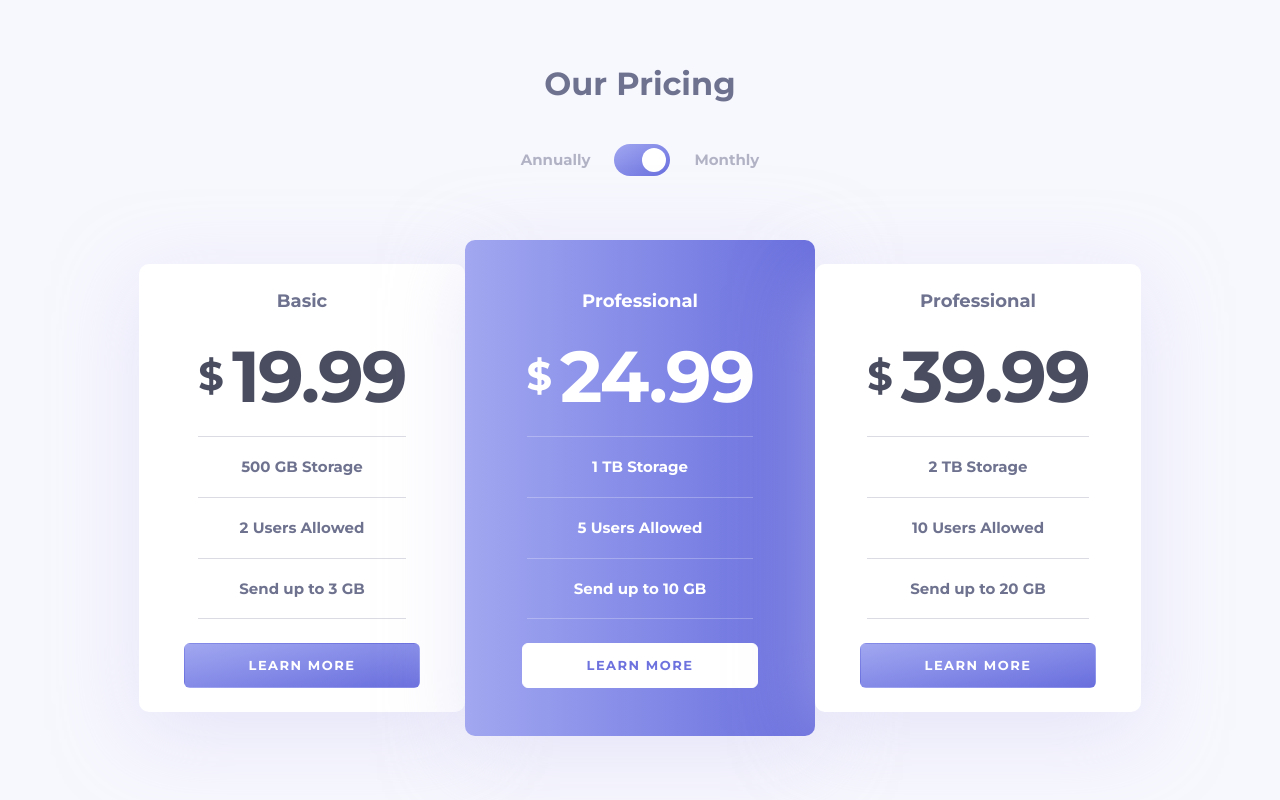
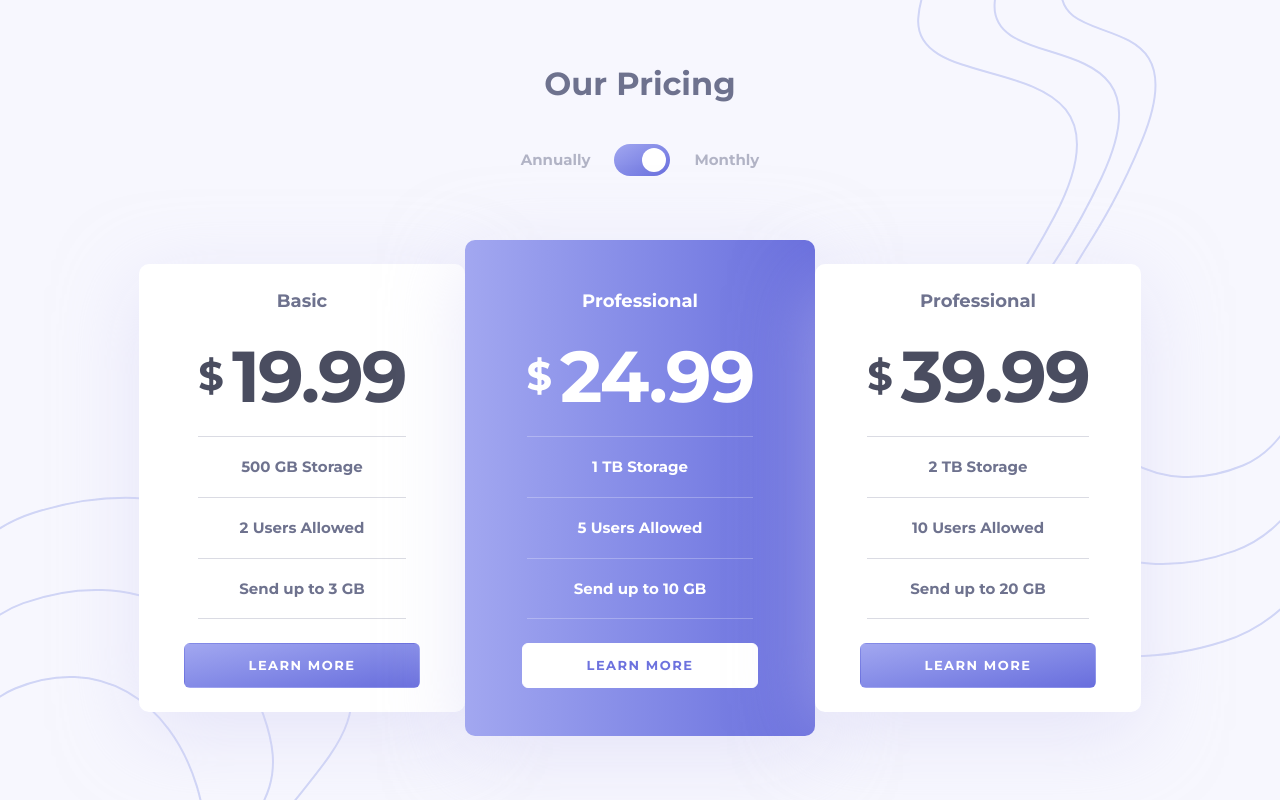
Before and after one commit to Ncticn/react-projects, a Next.js app in the folder 48-pricing-component-with-toggle/: page / in a window 1280 px wide. Built offline with nearby package versions, Linux system fonts and the light colour scheme.

Commit message:
The layout has been completed.

```diff
--- a/48-pricing-component-with-toggle/src/app/layout.tsx
+++ b/48-pricing-component-with-toggle/src/app/layout.tsx
@@ -1,6 +1,13 @@
 import type { Metadata } from "next";
 import { Montserrat } from "next/font/google"
 import "@/libraries/tailwind.css";
+
+// NextJS
+import Image from "next/image";
+
+// Images
+import BgTop from "@/assets/images/bg-top.svg";
+import BgBottom from "@/assets/images/bg-bottom.svg";
 
 
 export const metadata: Metadata = {
@@ -23,7 +30,13 @@ export default function RootLayout({
       lang="en"
       className={`${montserrat.variable} h-full antialiased`}
     >
-      <body className="min-h-full flex flex-col">{children}</body>
+      <body className="relative overflow-x-hidden min-h-full flex flex-col items-stretch justify-center">
+        <main>
+          {children}
+        </main>
+        <Image src={BgTop} alt="" className="object-center object-cover absolute right-0 top-0 z-10" loading="eager" />
+        <Image src={BgBottom} alt="" className="object-center object-cover absolute left-0 bottom-0 z-10 hidden lg:inline-block" loading="eager" />
+      </body>
     </html>
   );
 }
```
